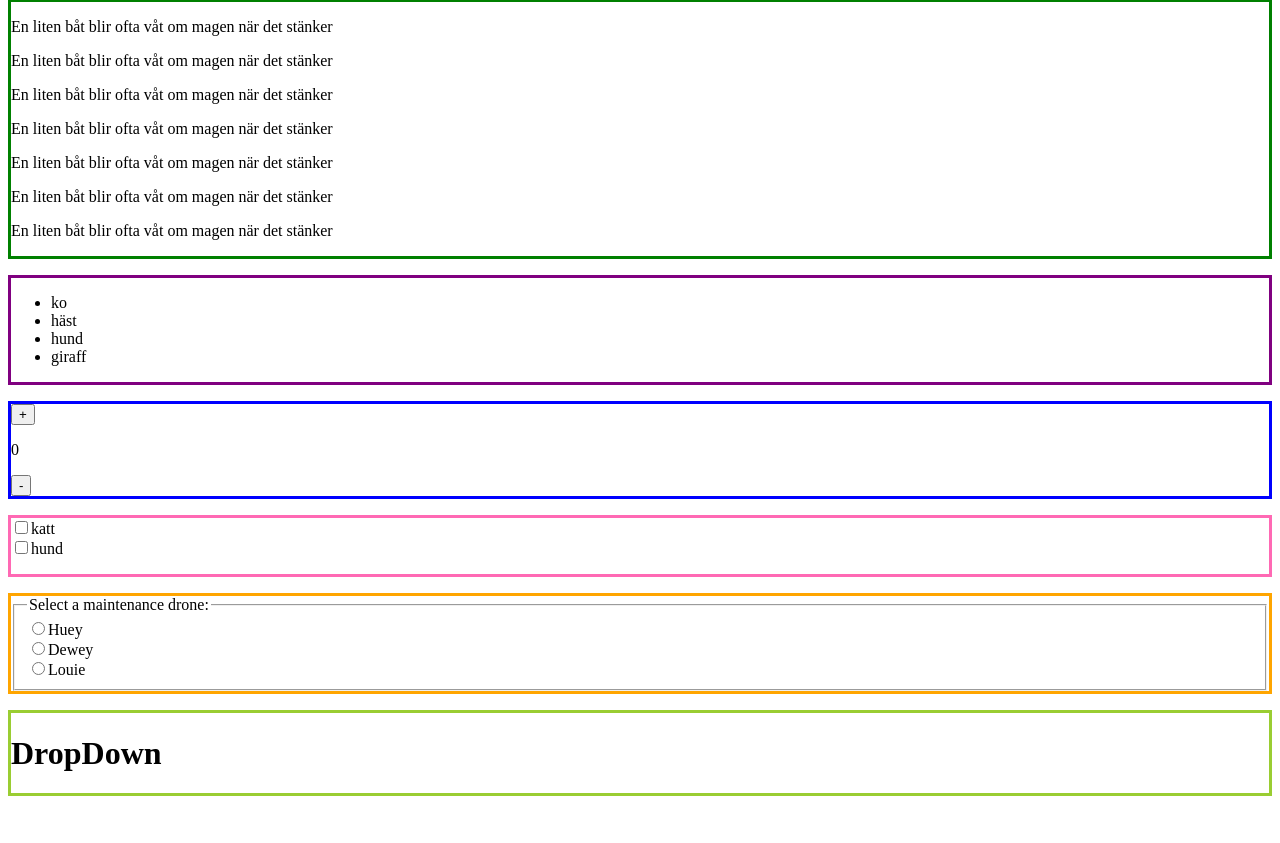
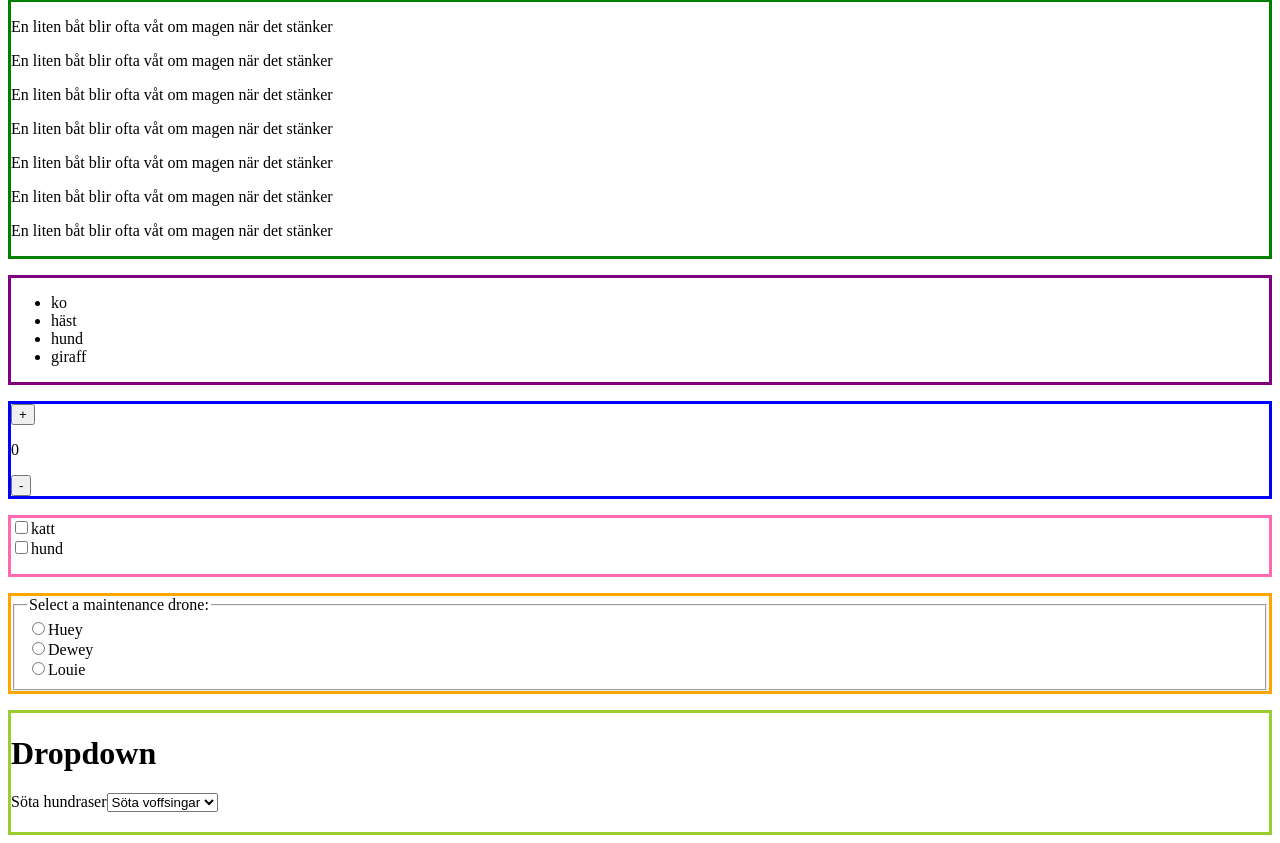
Before and after one commit to naathaliie/kod-kata, a React (Vite) app: page / in a window 1280 px wide. Shown: the part 145-988 px from the top of the page. Before the commit the page ends 949 px from the top, so only its background shows below. Built offline with nearby package versions, Linux system fonts and the light colour scheme.

Commit message:
DropDown added

```diff
--- a/src/DropDown.jsx
+++ b/src/DropDown.jsx
@@ -1,3 +1,4 @@
+import { useState } from "react";
 import "../src/App.css";
 
 /* Skapa en ny komponent DropDown som har en ruta
@@ -7,10 +8,30 @@ val i dropdownen så ska det visas i textrutan.
  som läggs till i dropdownen. */
 
 const DropDown = () => {
+//En array med hundraser
+const [dog, setDog] = useState(null);
+
+const cuteDogs = ["Dalmatiner", "Chow Chow", "Papillon", "Cocker spaniel", "Boer boel"];
+const handleOnClick = (e) => {
+  console.log(e.target.value);
+  setDog(e.target.value);
+};
+
   return (
     <div className="dropDownDiv">
-      {" "}
-      <h1>DropDown</h1>
+      <h1>Dropdown</h1>
+      <div className="theDropDown">
+        <label htmlFor="dropDown">Söta hundraser</label>
+        <select name="dogs" id="dropDown" onClick={handleOnClick}>
+          <option value="">Söta voffsingar</option>
+          {cuteDogs.map((dog, index) => {
+              return <option key={index} value={`${dog}`}>{dog}</option>
+          })}
+        </select>
+      </div>
+      <div className="DropDownBox">
+        <h2>{dog}</h2>
+      </div>
     </div>
   );
 };
```
